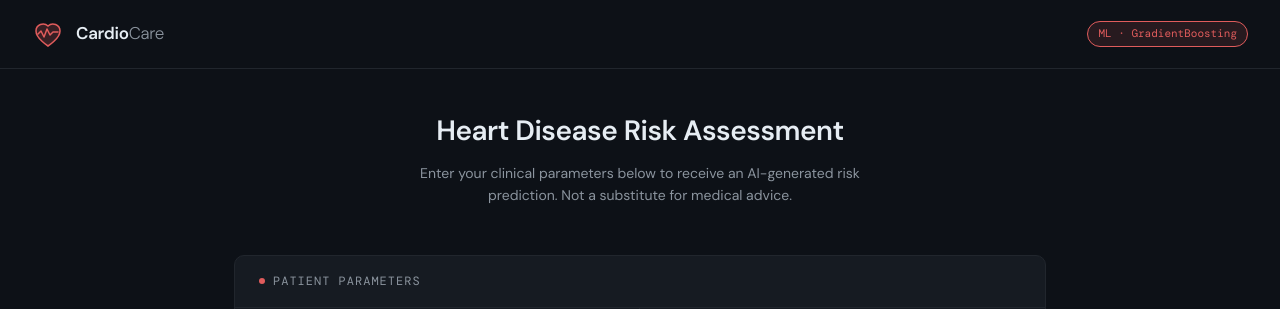
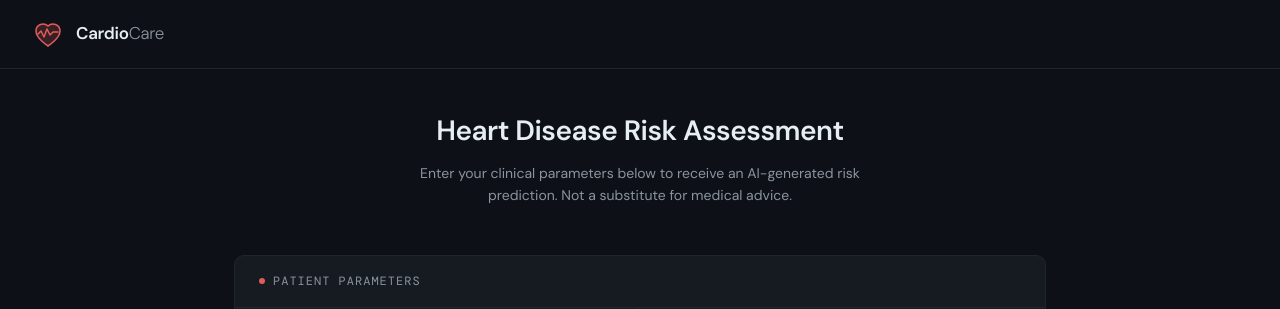
Before and after one commit to Diyart49/Heart-Disease-Prediction-using-Machine-Learning, a Flask app: page / in a window 1280 px wide. Shown: the top 309 px of the page. Run offline with Flask 3, Linux system fonts and the light colour scheme.

Commit message:
Update index.html

```diff
--- a/templates/index.html
+++ b/templates/index.html
@@ -16,7 +16,6 @@
       --text:      #e6edf3;
       --accent:    #e05c5c;
       --accent-lo: rgba(224,92,92,0.12);
-      --safe:      #3fb950;
       --safe-lo:   rgba(63,185,80,0.12);
       --warn:      #d29922;
       --warn-lo:   rgba(210,153,34,0.12);
@@ -320,7 +319,7 @@
     </svg>
   </div>
   <h1>Cardio<span>Care</span></h1>
-  <div class="badge">ML · GradientBoosting</div>
+  <!-- <div class="badge">ML · GradientBoosting</div> -->
 </header>
 
 <main>
```
